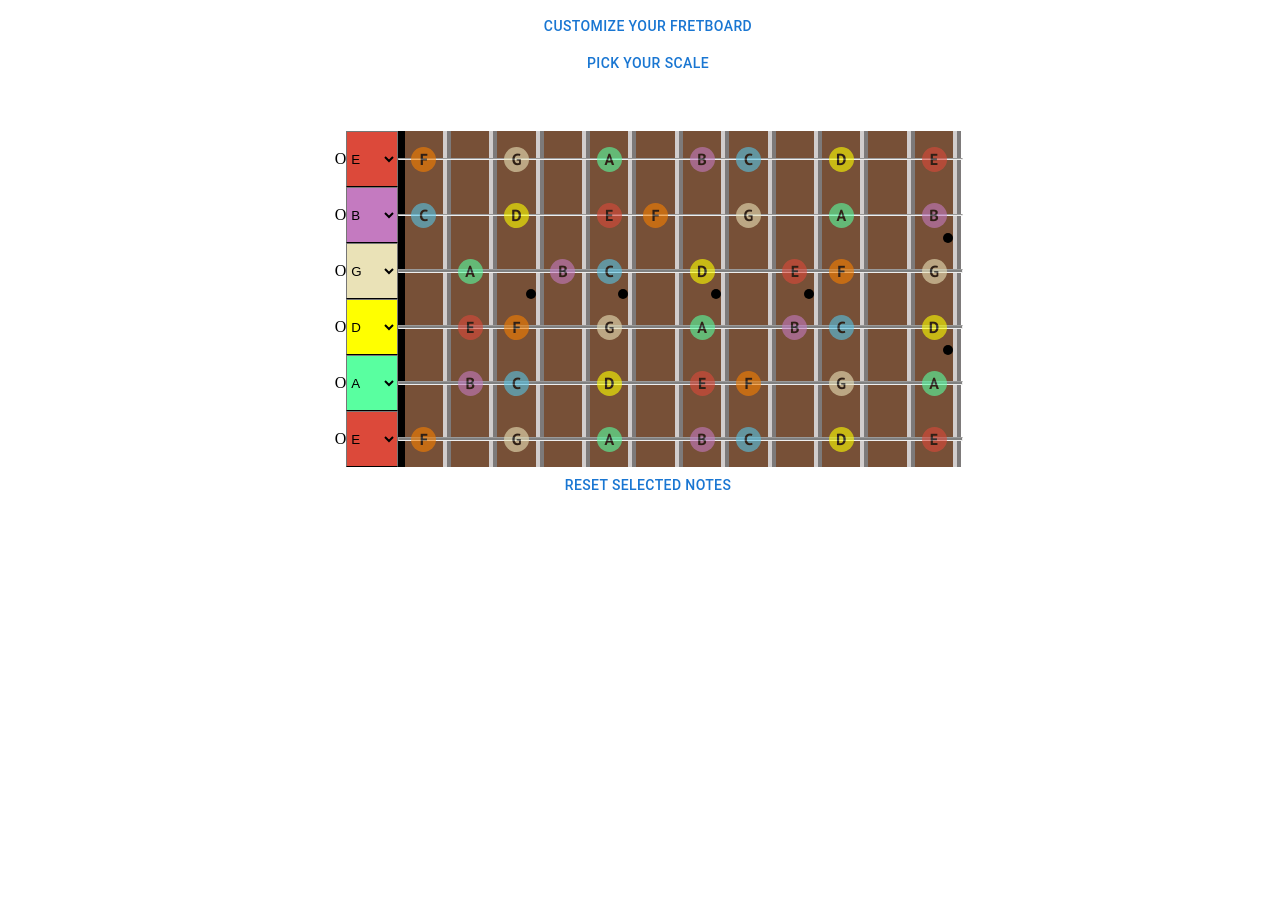
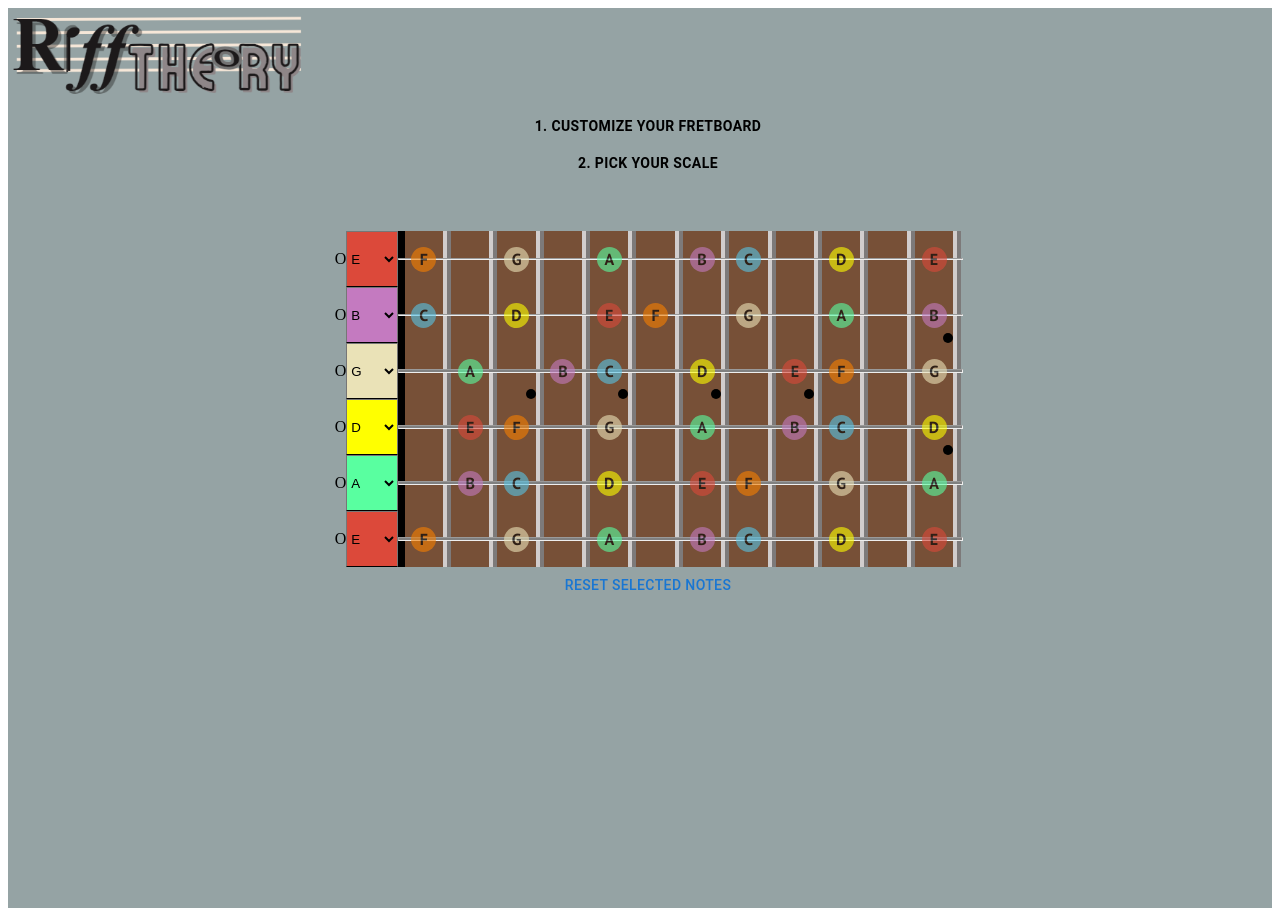
Before and after one commit to ShirelleW/RiffTheory, a Next.js app: page / in a window 1280 px wide. Before the commit the page ends 816 px from the top, so only its background shows below. Built offline with nearby package versions, Linux system fonts and the light colour scheme.

Commit message:
Added basic pagination for large search items

```diff
--- a/pages/index.js
+++ b/pages/index.js
@@ -1,9 +1,11 @@
 import React from 'react'
 import Controls from './Controls'
+import styles from '../styles/Styles.module.css'
 
 const index = () => {
   return (
-    <div>
+    <div className={styles.mainStyle}>
+        <div className={styles.logo}/>
         <Controls />
     </div>
 
--- a/src/ScaleModal.jsx
+++ b/src/ScaleModal.jsx
@@ -1,5 +1,5 @@
 import React, { useState, useContext } from 'react'
-import { Button, Modal, Box } from '@mui/material'
+import { Button, Modal, Box, Pagination } from '@mui/material'
 import CloseIcon from '@mui/icons-material/Close'
 import axios from 'axios';
 import ScaleSelectorController from './ScaleSelectorController'
@@ -11,6 +11,9 @@ const ScaleModal = ({ scaleType, keyChange, scaleData, scaleSelected }) => {
 
     const [buttonClick, setButtonClicked] = useState(false)
     const [error, setError] = useState(false)
+
+    const [searchResultData, setSearchResultData] = useState([])
+    const [page, setPage] = useState(1)
 
     const { setModeNotes, setScaleSelected, setScaleData } = useContext(SelectedNotesContext)
     const handleOpen = () => {
@@ -26,9 +29,11 @@ const ScaleModal = ({ scaleType, keyChange, scaleData, scaleSelected }) => {
             if (scaleType === "Search By Key") {
                 const response = await axios.get(`http://localhost:3002/api/scales/tonic/${keyChange}`)
                 setScaleData(response.data.scales.sort())
+                setSearchResultData(response.data.scales.sort().slice(0, 10))
             } else {
                 const response = await axios.get(`http://localhost:3002/api/scales/tonicandname/${keyChange}/${scaleType}`)
                 setScaleData(response.data.scales.sort())
+                setSearchResultData(response.data.scales.sort().slice(0, 10))
             }
 
         } catch {
@@ -56,9 +61,22 @@ const ScaleModal = ({ scaleType, keyChange, scaleData, scaleSelected }) => {
     const resetSelectedScale = () => {
         setScaleSelected(false)
     }
+
+    const fetchSearchResults = (page) => {
+        const start = (page * 10) - 9
+        const end = (page * 10) + 1
+
+        setSearchResultData(scaleData.slice(start, end))
+    }
+    const handleChange = (event, value) => {
+        console.log(value)
+        setPage(value)
+        fetchSearchResults(value)
+    }
+
     return (
         <div className={styles.modalController}>
-            <Button onClick={handleOpen}>Pick Your Scale</Button>
+            <Button onClick={handleOpen} id={styles.pickTitle}>2. Pick Your Scale</Button>
             {
                 buttonClick
                 && <Modal
@@ -71,11 +89,11 @@ const ScaleModal = ({ scaleType, keyChange, scaleData, scaleSelected }) => {
                         <div className={styles.scalesSearchContainer}>
                             <CloseIcon id={styles.modalExit} onClick={handleClose}></CloseIcon>
                             <ScaleSelectorController />
-                            <Button onClick={() => { scaleSearch(); resetSelectedScale()}} variant="contained">Search</Button>
+                            <Button onClick={() => { scaleSearch(); resetSelectedScale() }} variant="contained">Search</Button>
                         </div>
                         <div className={styles.searchResults}>
                             {
-                                scaleData.map((scale) =>
+                                searchResultData.map((scale) =>
                                     <Button
                                         style={{ backgroundColor: scaleSelected && 'rgb(148, 214, 148)' }}
                                         id={styles.searchResultsButtons}
@@ -86,6 +104,7 @@ const ScaleModal = ({ scaleType, keyChange, scaleData, scaleSelected }) => {
                                     </Button>
                                 )
                             }
+                            <Pagination count={Math.ceil(scaleData.length / 10)} page={page} onChange={handleChange} />
                         </div>
                     </Box>
                 </Modal>
--- a/src/StringFretModal.jsx
+++ b/src/StringFretModal.jsx
@@ -17,7 +17,7 @@ const StringFretModal = () => {
     }
     return (
         <div className={styles.modalController}>
-            <Button onClick={handleOpen}>Customize Your Fretboard</Button>
+            <Button onClick={handleOpen} id={styles.pickTitle}>1. Customize Your Fretboard</Button>
             {
                 buttonClick
                 && <Modal
--- a/styles/Styles.module.css
+++ b/styles/Styles.module.css
@@ -1,5 +1,15 @@
 @import url('https://fonts.googleapis.com/css2?family=PT+Sans:ital,wght@0,400;0,700;1,400;1,700&display=swap');
 
+.mainStyle{
+    background-color: #95A3A4;
+}
+.logo{
+    width: 300px;
+    height: 100px;
+    background-image: url('../pics//rt-logo-gray.png');
+    background-repeat: no-repeat;
+    background-size: contain;
+}
 .mainContainer {
     display: flex;
     flex-direction: column;
@@ -8,11 +18,19 @@
     height: 100vh;
 }
 
-.controller{
+/* .controller{
     display: flex;
     flex-direction: column;
     justify-content: space-between;
     width: 12vw;
+} */
+
+#pickTitle{
+    color: black;
+    font-weight: bold;
+}
+#pickTitle:hover{
+    background-color: #89D1D6;
 }
 
 .stringfretmodal{
@@ -25,7 +43,7 @@
     flex-direction: column;
     align-items: flex-end;
     border-radius: 7%;
-    background-color:blanchedalmond;
+    background-color: #89D1D6;
     width: fit-content;
     height: fit-content;
 }
@@ -63,7 +81,7 @@
     flex-direction: column;
     align-items: flex-end;
     border-radius: 7%;
-    background-color: blanchedalmond;
+    background-color: rgba(255, 255, 255, 0.9);
     width: fit-content;
     height: fit-content;
 }
@@ -101,7 +119,9 @@
 }
 
 #searchResultsButtons{
-    font-size: 10px;
+    color: black;
+    font-weight: bold;
+    font-size: 13px;
     flex: 1 0 calc(33.33% - 20px)
 }
 .controls{
```
Also changed, not shown: pics/rt-logo-gray.png (added), pics/rt-yellow-logo.png (added). Lines whose indentation alone changed are shown as unchanged.
